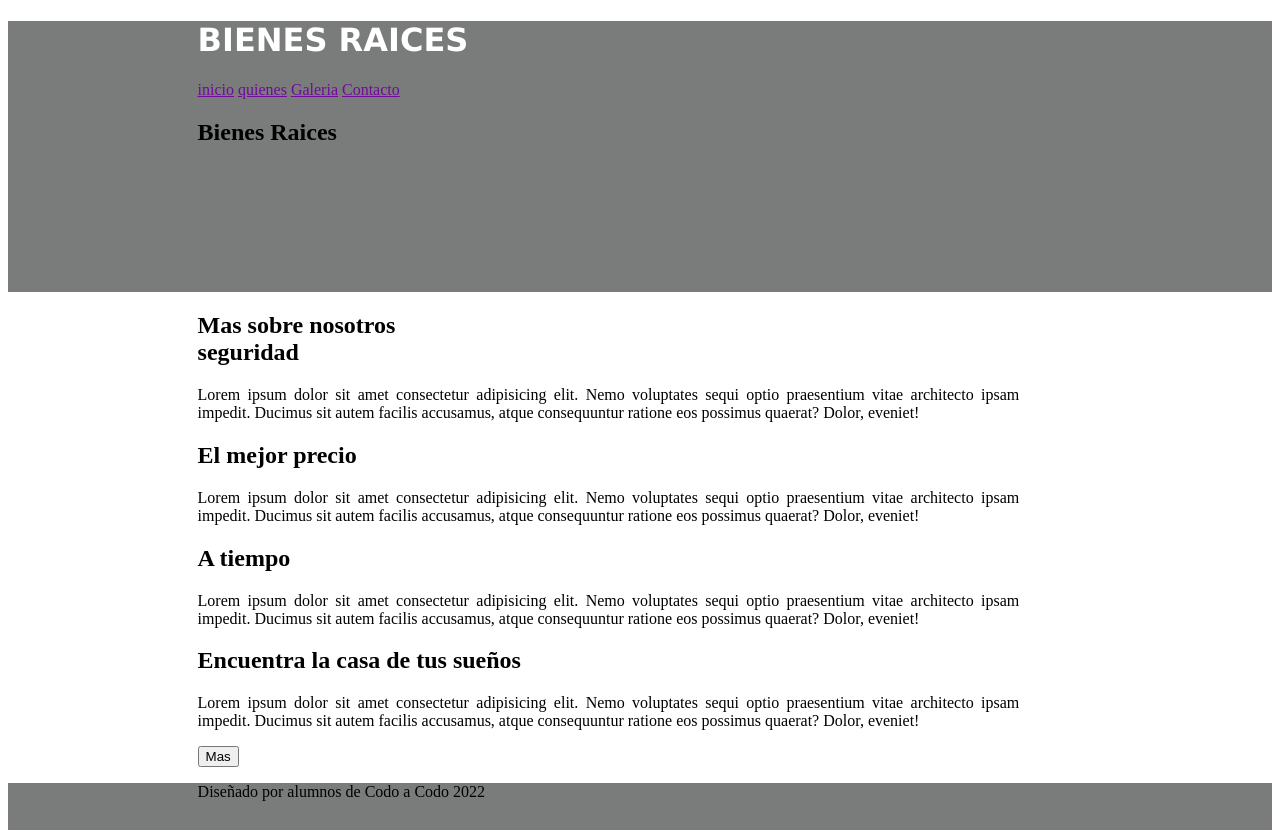
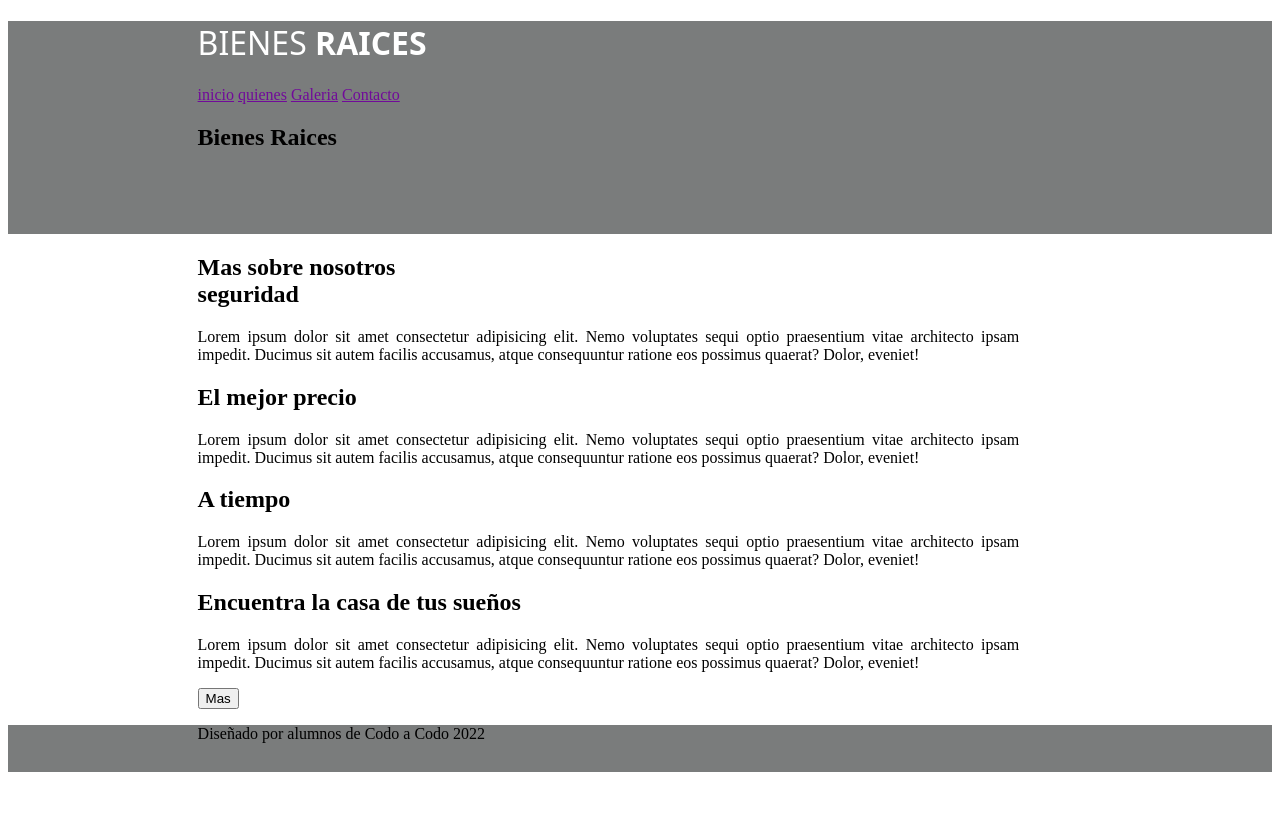
Before and after one commit to YininberAvila/Desafio-HTML-CSS, a plain HTML site: page index.html in a window 1280 px wide. After the commit the page ends 800 px from the top, so only its background shows below. Drawn offline with Linux system fonts and the light colour scheme.

Commit message:
acomode el h1 tipo de letra y font-weight

```diff
--- a/style.css
+++ b/style.css
@@ -1,17 +1,19 @@
-.header{
+.header {
     background-color: #7a7c7c;
-    padding: 0 10% 10% 15%;
+    padding: 0 10% 5% 15%;
 }
 
-.cuerpo{
+.cuerpo {
     padding: 0 20% 0% 15%;
 }
 
-.footer{
+.footer {
     background-color: #7a7c7c;
     padding: 0 20% 1% 15%;
 }
-h1{
+
+h1 {
     color: rgb(255, 255, 255);
-    font-family: 'Lucida Sans', 'Lucida Sans Regular', 'Lucida Grande', 'Lucida Sans Unicode', Geneva, Verdana, sans-serif;
+    font-family: system-ui, -apple-system, BlinkMacSystemFont, 'Segoe UI', Roboto, Oxygen, Ubuntu, Cantarell, 'Open Sans', 'Helvetica Neue', sans-serif;
+    font-weight: 100;
 }
```
Also changed, not shown: index.html (+2 -1 lines).
